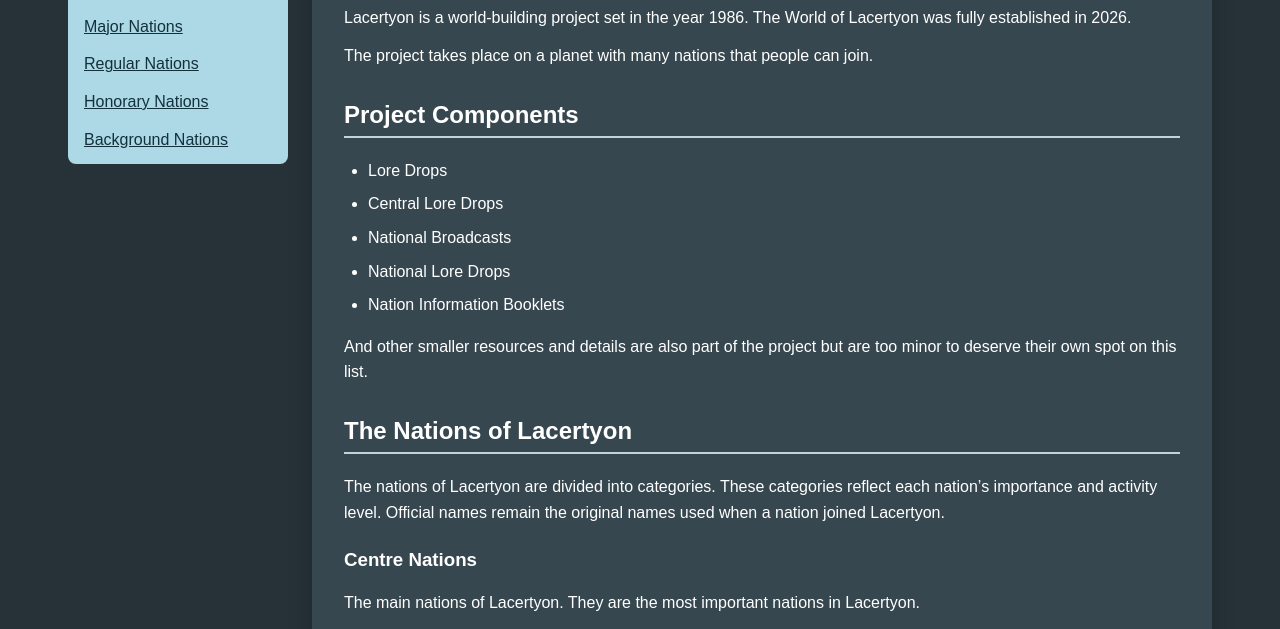
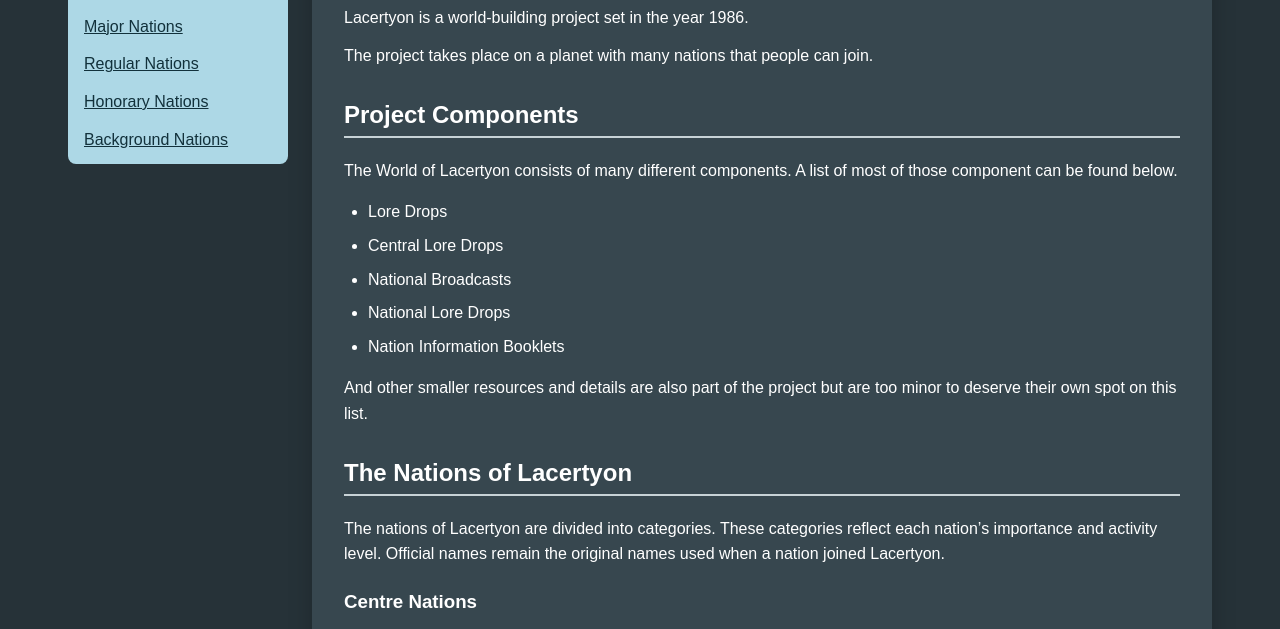
Before and after one commit to TheVoid41/Lacertyon, a plain HTML site: page index.html in a window 1280 px wide. Shown: the part 143-772 px from the top of the page. Drawn offline with Linux system fonts and the light colour scheme.

Commit message:
Update index.html

```diff
--- a/index.html
+++ b/index.html
@@ -186,11 +186,12 @@
 
 		<h1>Information Regarding Lacertyon</h1>
 
-		<p>Lacertyon is a world-building project set in the year 1986.
-		   The World of Lacertyon was fully established in 2026.</p>
+		<p>Lacertyon is a world-building project set in the year 1986.</p>
 		<p>The project takes place on a planet with many nations that people can join.</p>
 
 		<h2 id="project-components">Project Components</h2>
+
+			<p>The World of Lacertyon consists of many different components. A list of most of those component can be found below.</p>
 
 			<ul>
 				<li>Lore Drops</li>
```
